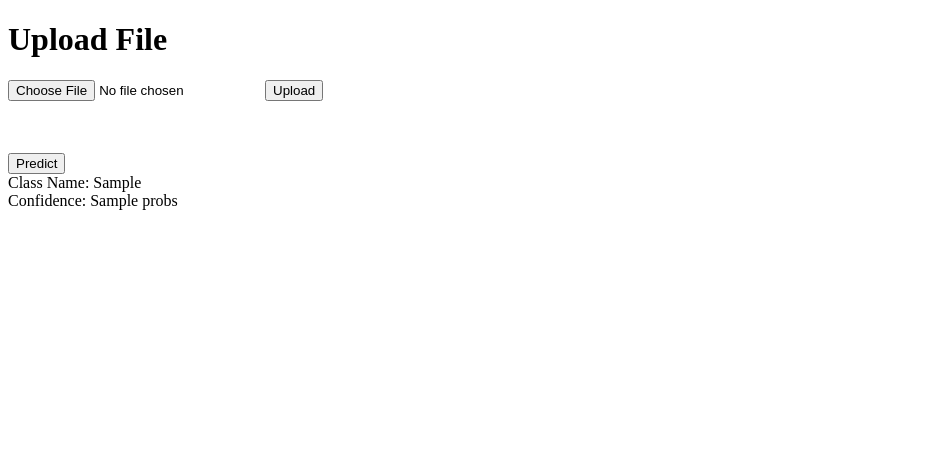
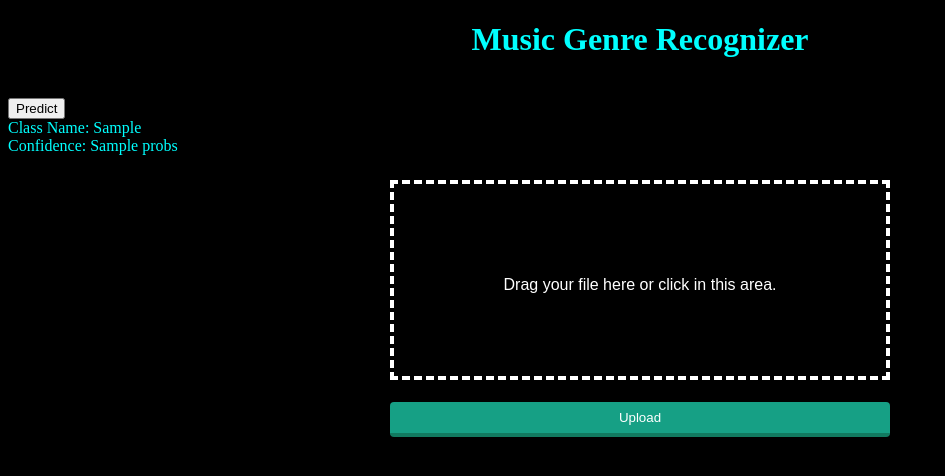
Before and after one commit to rprkh/Music-Genre-Recommender, a Flask app: template Flask App/templates/index.html in a window 1280 px wide. Shown: the top 476 px of the page, without its empty margins (0-945 px from the left). Run offline with Flask 2, Linux system fonts and the light colour scheme; the template is opened without the code that fills it: most values are stand-ins (such as "Sample title", 1, 10 or a date in 2020).

Commit message:
Basic webpage UI with form upload button styling

```diff
--- /dev/null
+++ b/Flask App/static/styles.css
@@ -0,0 +1,62 @@
+* {
+    box-sizing: border-box;
+}
+
+body {
+    background-color: black;
+    color: aqua;
+}
+
+.form1 form {
+    position: absolute;
+    top: 35%;
+    left: 50%;
+    margin-top: -100px;
+    margin-left: -250px;
+    width: 500px;
+    height: 200px;
+    border: 4px dashed #fff;
+}
+
+.form1 form p{
+    width: 100%;
+    height: 100%;
+    text-align: center;
+    line-height: 170px;
+    color: #ffffff;
+    font-family: Arial;
+  }
+
+.form1 form input[type=file] {
+    position: absolute;
+    margin: 0;
+    padding: 0;
+    width: 100%;
+    height: 100%;
+    outline: none;
+    opacity: 0;
+}
+
+.form1 form input[type=submit] {
+    margin: 0;
+    color: #fff;
+    background: #16a085;
+    border: none;
+    width: 500px;
+    height: 35px;
+    margin-top: -20px;
+    margin-left: -4px;
+    border-radius: 4px;
+    border-bottom: 4px solid #117A60;
+    transition: all .2s ease;
+    outline: none;
+}
+
+.form1 form input[type=submit]:hover {
+    background: #149174;
+    color: #0C5645;
+  }
+
+.form1 form input[type=submit]:active {
+    border: 0;
+}
--- a/Flask App/templates/index.html
+++ b/Flask App/templates/index.html
@@ -4,17 +4,21 @@
     <meta charset="UTF-8">
     <meta http-equiv="X-UA-Compatible" content="IE=edge">
     <meta name="viewport" content="width=device-width, initial-scale=1.0">
+    <link rel="stylesheet" href="../static/styles.css">
     <title>Music Genre Recognizer</title>
 </head>
 <body>
-    <h1>Upload File</h1>
+    <h1 align="center">Music Genre Recognizer</h1>
+    <div class="form1">
         <form action="/upload" method="POST" enctype="multipart/form-data">
-        <p><input type="file" name="file" required>
+            <input type="file" name="file" required>
+            <p>Drag your file here or click in this area.</p>
             <input type="submit" value="Upload">
             <br>
             {{message}}
             <br>
         </form>
+    </div>
     <br>
     <form action="/predict" method="POST" enctype="multipart/form-data">
         <input type="submit" value="Predict">
```
Also changed, not shown: 1 other file. Lines whose indentation alone changed are shown as unchanged.
